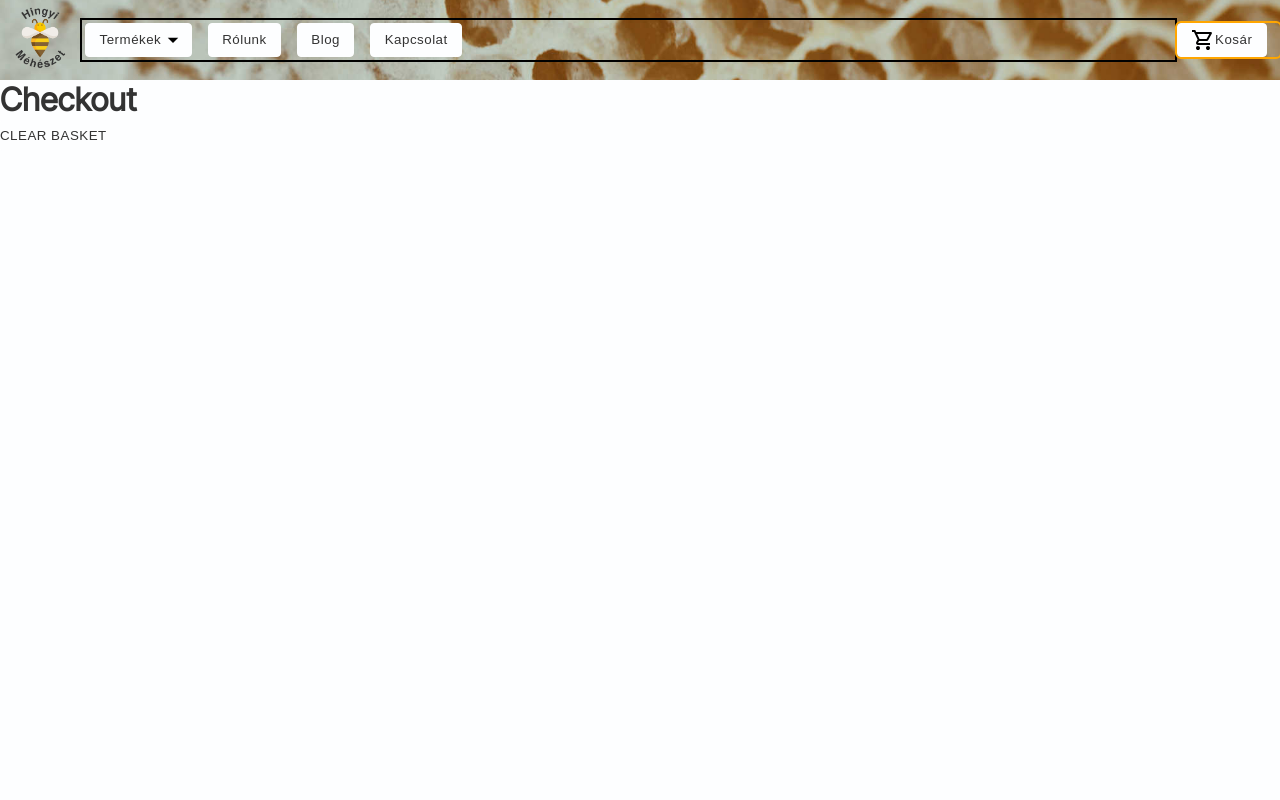
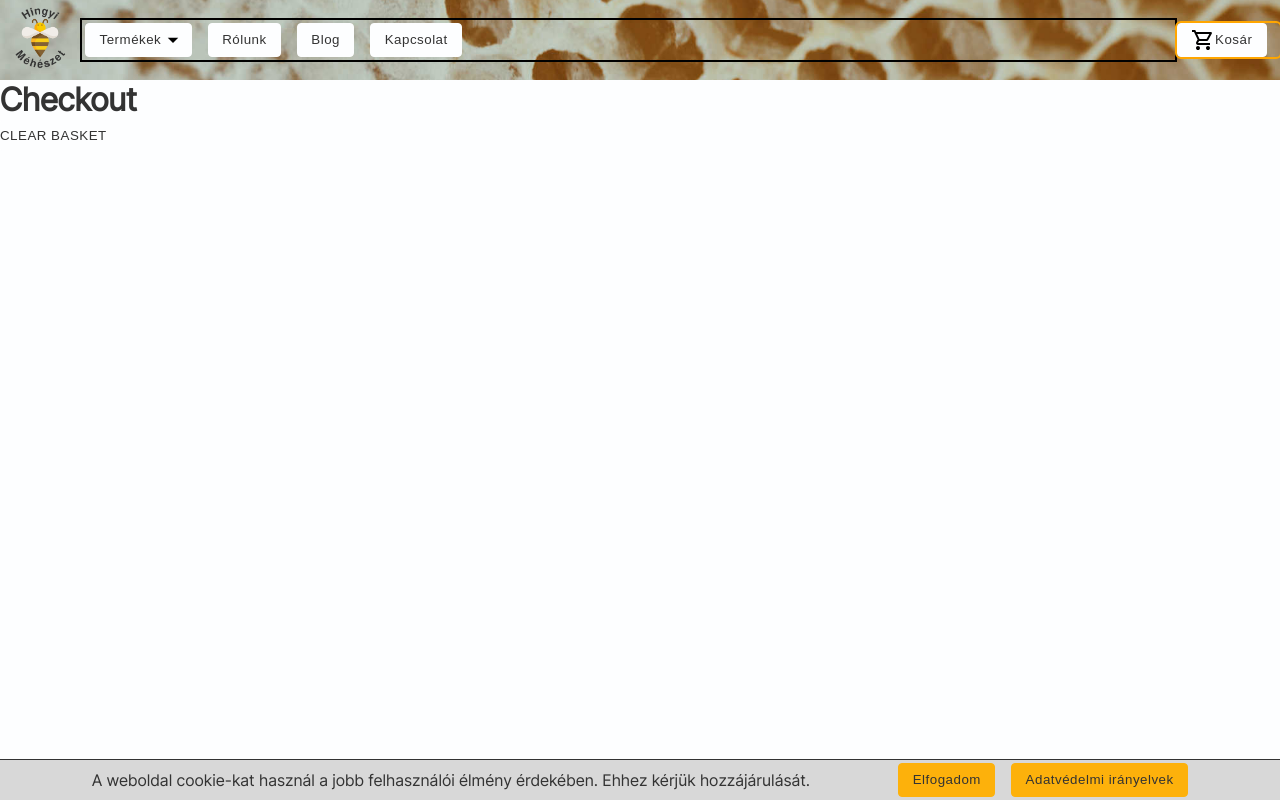
Before and after one commit to tibilodon/beepal, a Next.js app: page /checkout in a window 1280 px wide. Built offline with nearby package versions, Linux system fonts and the light colour scheme; no server answers.

Commit message:
tnc cookie & Cookiefooter

```diff
--- a/app/CookieFooter.tsx
+++ b/app/CookieFooter.tsx
@@ -1,9 +1,21 @@
+"use client";
+import { setCookie } from "cookies-next";
+
 import React from "react";
 import styles from "@/styles/cookie.module.scss";
 import Button from "@/components/Button";
 import Link from "next/link";
+import { useRouter } from "next/navigation";
+
+export const dynamic = "force-dynamic";
 
 const CookieFooter = () => {
+  const router = useRouter();
+
+  const acceptCookie = () => {
+    setCookie("tncCookie", 1);
+    router.refresh();
+  };
   return (
     <>
       <footer className={styles.wrap}>
@@ -12,7 +24,7 @@ const CookieFooter = () => {
           Ehhez kérjük hozzájárulását.
         </p>
         <div>
-          <Button text="Elfogadom" />
+          <Button onClick={acceptCookie} text="Elfogadom" />
           <Link href={"/terms-and-conditions"}>
             <Button text="Adatvédelmi irányelvek" />
           </Link>
--- a/app/Navbar.tsx
+++ b/app/Navbar.tsx
@@ -1,46 +1,55 @@
-"use client";
+// "use client";
 import Button from "@/components/Button";
 import styles from "@/styles/nav.module.scss";
-import Basket from "@/components/Basket";
+// import Basket from "@/components/Basket";
 import DropdownButton from "@/components/dropdown/DropdownButton";
 import Link from "next/link";
-import { usePathname, useRouter } from "next/navigation";
+// import { usePathname, useRouter } from "next/navigation";
+import Wrap from "@/components/Wrap";
 
 // export const dynamic = "force-dynamic";
 
-const Navbar = () => {
-  const pathName = usePathname();
-  const router = useRouter();
-  const refreshData = () => {
-    router.refresh();
-  };
+const Navbar: React.FC<any> = () => {
+  // const pathName = usePathname();
+  // const router = useRouter();
+  // const refreshData = () => {
+  //   router.refresh();
+  // };
 
-  const activeClass = (path: string): any => {
-    let res;
-    pathName === path ? (res = styles.active) : (res = null);
-    return res;
-  };
+  // const activeClass = (path: string): any => {
+  //   let res;
+  //   pathName === path ? (res = styles.active) : (res = null);
+  //   return res;
+  // };
 
   return (
     <nav className={styles.wrap}>
       <div className={styles.buttonWrap}>
-        <div className={activeClass("/products")}>
+        <Wrap checkPath="/products">
           <DropdownButton />
-        </div>
+        </Wrap>
+        {/* <div className={activeClass("/products")}> */}
+        {/* </div> */}
         <Link href={"/about"}>
-          <div className={activeClass("/about")}>
+          {/* <div className={activeClass("/about")}> */}
+          <Wrap checkPath="/about">
             <Button text="Rólunk" />
-          </div>
+          </Wrap>
+          {/* </div> */}
         </Link>
         <Link href={"/blog"}>
-          <div className={activeClass("/blog")}>
+          <Wrap checkPath="/blog">
             <Button text="Blog" />
-          </div>
+          </Wrap>
+          {/* <div className={activeClass("/blog")}> */}
+          {/* </div> */}
         </Link>
         <Link href={"/contact"}>
-          <div className={activeClass("/contact")}>
+          <Wrap checkPath="/contact">
             <Button text="Kapcsolat" />
-          </div>
+          </Wrap>
+          {/* <div className={activeClass("/contact")}> */}
+          {/* </div> */}
         </Link>
       </div>
       {/* <div className={styles.basket}>
--- a/app/checkout/page.tsx
+++ b/app/checkout/page.tsx
@@ -2,6 +2,8 @@
 import React from "react";
 import Button from "@/components/Button";
 import { deleteCookie } from "cookies-next";
+import { useRouter } from "next/navigation";
+
 export const dynamic = "force-dynamic";
 
 interface CheckoutProps {
@@ -9,8 +11,11 @@ interface CheckoutProps {
 }
 
 const Checkout: React.FC<CheckoutProps> = () => {
+  const router = useRouter();
+
   const clearBasket = () => {
-    deleteCookie("acacia");
+    deleteCookie("cookie");
+    router.refresh();
   };
   return (
     <div>
--- a/app/layout.tsx
+++ b/app/layout.tsx
@@ -2,6 +2,8 @@ import "./globals.css";
 import Header from "./Header";
 import styles from "@/styles/header.module.scss";
 import { Inter_Tight } from "@next/font/google";
+import CookieFooter from "./CookieFooter";
+import { cookies } from "next/headers";
 
 // If loading a variable font, you don't need to specify the font weight
 const inter = Inter_Tight({
@@ -16,6 +18,9 @@ export default function RootLayout({
 }: {
   children: React.ReactNode;
 }) {
+  //check tnc cookie
+  const nextCookies = cookies();
+  const cookie = nextCookies.get("tncCookie");
   return (
     <html className={inter.className} lang="en">
       {/*
@@ -25,7 +30,10 @@ export default function RootLayout({
       <head />
       <body>
         <Header />
-        <div className={styles.container}>{children}</div>
+        <div className={styles.container}>
+          {children}
+          {cookie?.value ? null : <CookieFooter />}
+        </div>
       </body>
     </html>
   );
--- a/app/page.tsx
+++ b/app/page.tsx
@@ -1,4 +1,3 @@
-import CookieFooter from "./CookieFooter";
 import styles from "@/styles/home.module.scss";
 import Link from "next/link";
 import Button from "@/components/Button";
@@ -21,7 +20,7 @@ const Home: React.FC<HomeProps> = () => {
             <Button text="Vásárlás" />
           </Link>
         </div>
-        <CookieFooter />
+        {/* <CookieFooter /> */}
       </div>
     </>
   );
--- a/styles/cookie.module.scss
+++ b/styles/cookie.module.scss
@@ -2,6 +2,10 @@
 @use "./vars" as *;
 
 .wrap {
+  position: fixed;
+  // top: 90vh;
+  bottom: 0;
+  width: 100%;
   display: flex;
   align-items: center;
   justify-content: space-around;
--- a/styles/header.module.scss
+++ b/styles/header.module.scss
@@ -3,10 +3,13 @@
 
 //for layout / children
 .container {
-  // position: relative;
+  display: flex;
+  flex-direction: column;
   width: 100%;
   height: calc(100vh - 5em);
+  // height: 100vh;
   // padding-top: 5em;
+  // border: 4px solid red;
   // top: 5em;
   margin-top: 5em;
 }
```
